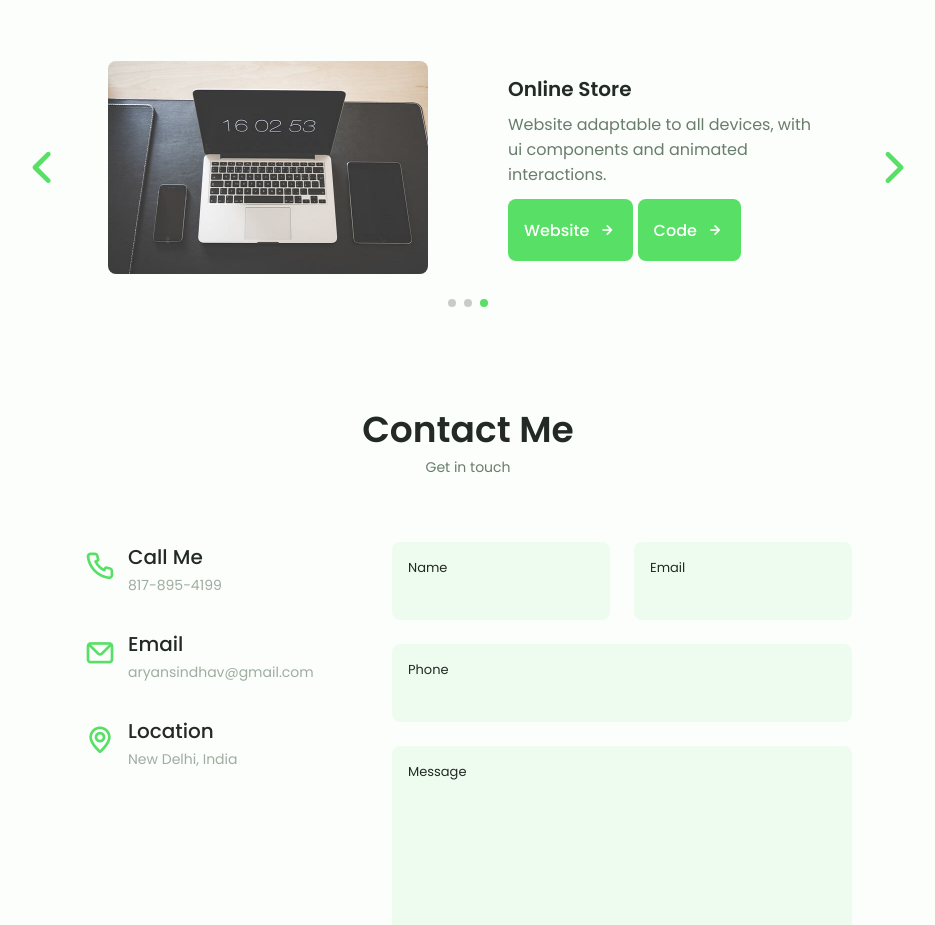
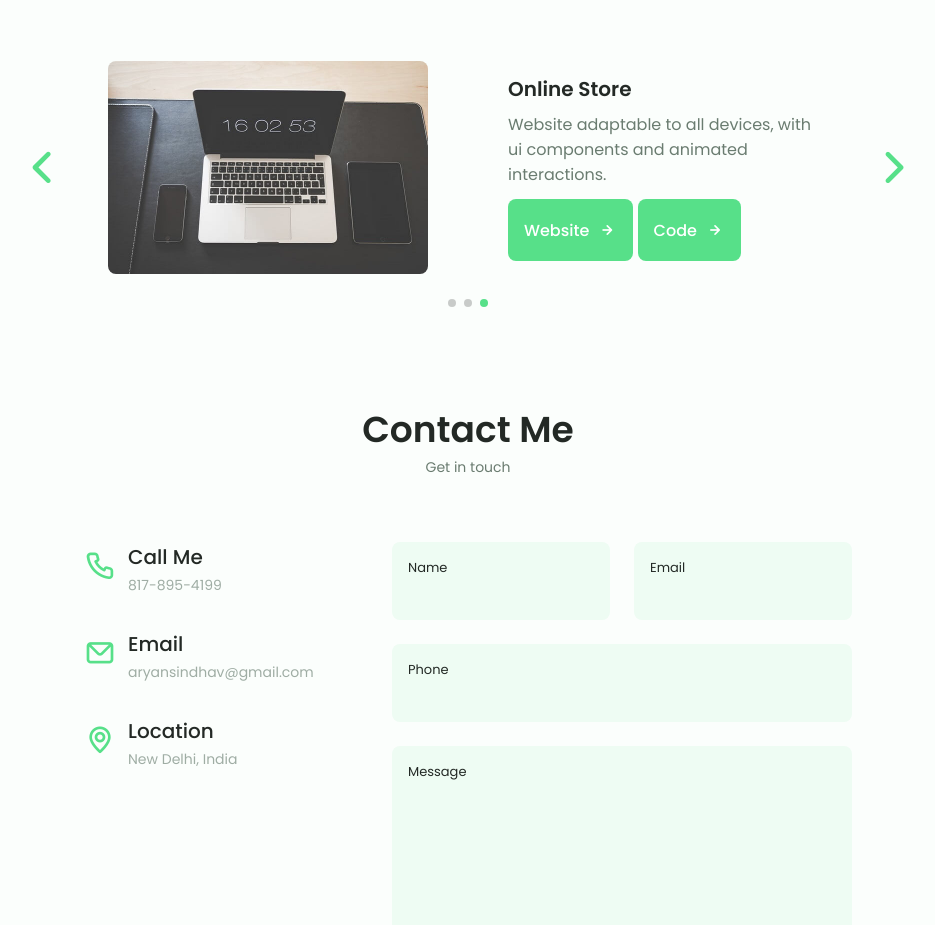
Before and after one commit to aryans98/aryans98.github.io, a plain HTML site: page index.html in a window 1280 px wide. Shown: the part 3085-4010 px from the top of the page, without its empty margins (172-1107 px from the left). Drawn offline with nearby package versions, Linux system fonts and the light colour scheme.

Commit message:
Update styles.css

```diff
--- a/assets/css/styles.css
+++ b/assets/css/styles.css
@@ -7,7 +7,7 @@
 
     /*========== Colors ==========*/
     /* Change favorite color */
-    --hue-color: 126; /*Purple 250 - Green 142 - Blue 230 - Pink 340*/
+    --hue-color: 142; /*Purple 250 - Green 142 - Blue 230 - Pink 340*/
 
     /* HSL color mode */
     --first-color: hsl(var(--hue-color), 69%, 61%);
```
